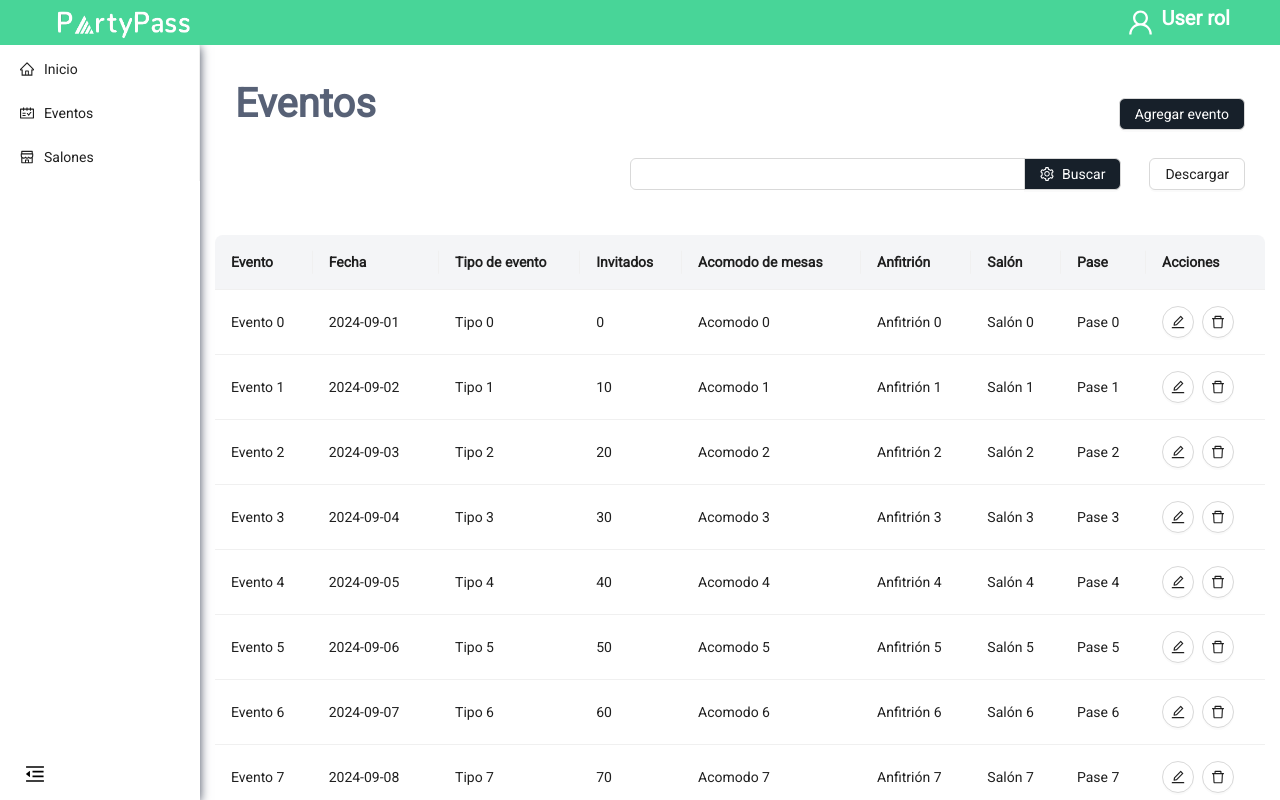
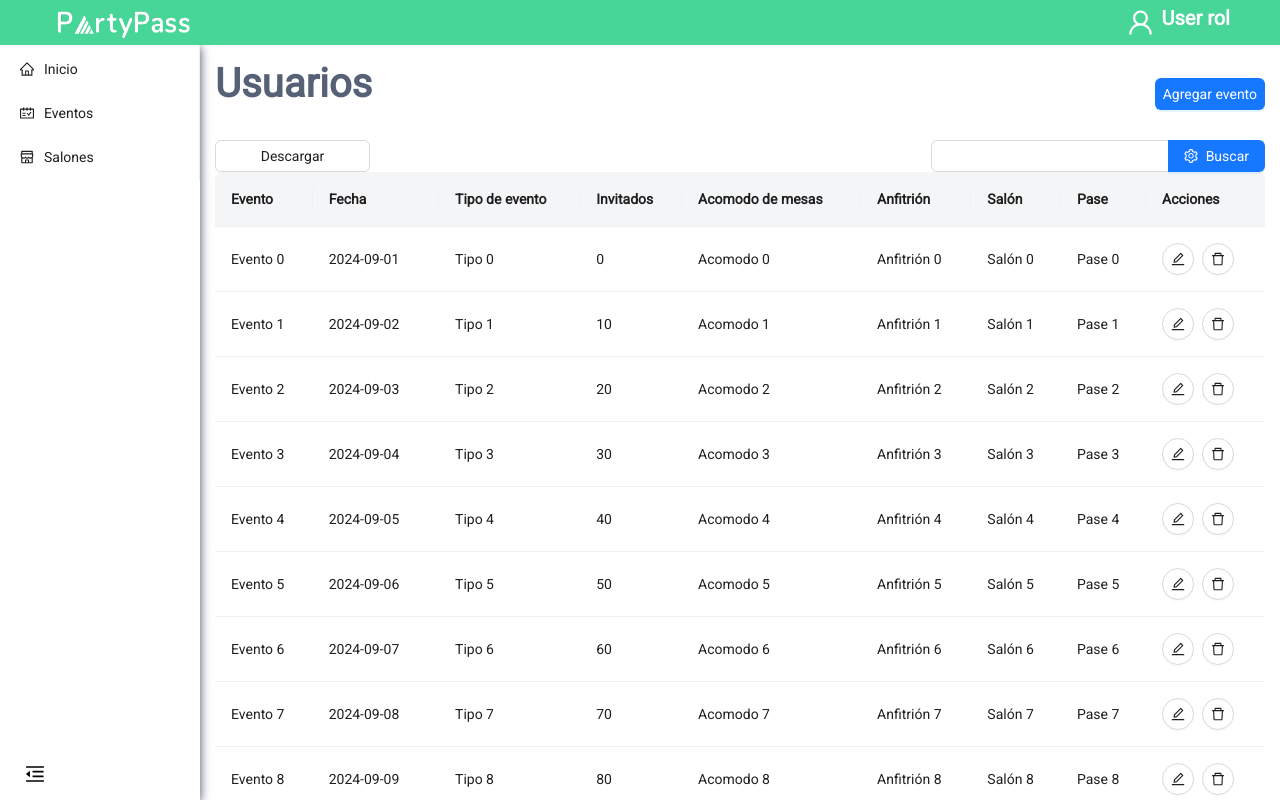
Before and after one commit to alonsosfera/event-ticket-project, a Next.js app: page /owner-events in a window 1280 px wide. Shown: the top 800 px of the page. Built offline with nearby package versions, Linux system fonts and the light colour scheme.

Commit message:
Se agrego el nuevo diseño de los botones a owner-events y se borraron los estilos que ya no se usaran en Globals.scss

```diff
--- a/components/owner/owner-events-buttons-component.js
+++ b/components/owner/owner-events-buttons-component.js
@@ -19,45 +19,43 @@ const EventButtons = () => {
 
   return (
     <>
-      <Row className="owner-header-buttons" gutter={[24, 0]}>
-        <Col span={24} className="buttons-header">
-          <Row justify="space-between" align="middle">
-            <Col>
-              <Typography.Title className="page-title">Eventos</Typography.Title>
+      <Row align="middle" gutter={[24, 12]}>
+        <Col
+          xs={24}
+          md={19}
+          xl={21}
+          order={1}>
+          <Typography.Title className="page-title">Usuarios</Typography.Title>
         </Col>
-            <Col>
+        <Col
+          xs={{ span: 12, order: 3 }}
+          md={{ span: 5, order: 2 }}
+          xl={3}>
           <Button
-                className="owner-buttons"
-                onClick={showCreateEventModal}>
+            key="submit"
+            type="primary"
+            onClick={showCreateEventModal}
+            style={{ width: "100%" }}>
             Agregar evento
           </Button>
         </Col>
-          </Row>
+        <Col xs={{ span: 12, order: 2 }} md={{ span: 4, order: 3 }}>
+          <Button style={{ width: "100%" }}>Descargar</Button>
         </Col>
-        <Col span={24}>
-          <Row
-            justify="end"
-            align="middle"
-            style={{ marginBottom: "25px" }}
-            gutter={[28, 6]}>
         <Col
           xs={24}
-              lg={12}>
-              <Space.Compact>
+          order={4}
+          lg={{ span: 12, offset: 8 }}
+          xl={{ span: 8, offset: 12 }}
+          xxl={{ span: 6, offset: 14 }}>
+          <Space.Compact style={{ width: "100%" }}>
             <Input />
             <Button
-                  className="owner-buttons"
+              type="primary"
               icon={<SettingOutlined />}>
               Buscar
             </Button>
           </Space.Compact>
-            </Col>
-            <Col>
-              <Button>
-                Descargar
-              </Button>
-            </Col>
-          </Row>
         </Col>
       </Row>
 
--- a/styles/globals.scss
+++ b/styles/globals.scss
@@ -40,23 +40,6 @@ body {
   font-family: 'Roboto', sans-serif;
 }
 
-.owner-header-buttons {
-  padding: 20px;
-
-  .buttons-header {
-    margin-bottom: 10px;
-  }
-
-  .ant-space-compact {
-    width: 100%;
-  }
-
-  .ant-btn.owner-buttons {
-    background-color: #17202a;
-    color: white;
-  }
-}
-
 .owner-table.ant-table-wrapper .ant-table-thead > tr > th {
   background-color: #F4F5F7
 }
```
Lines whose indentation alone changed are shown as unchanged.
